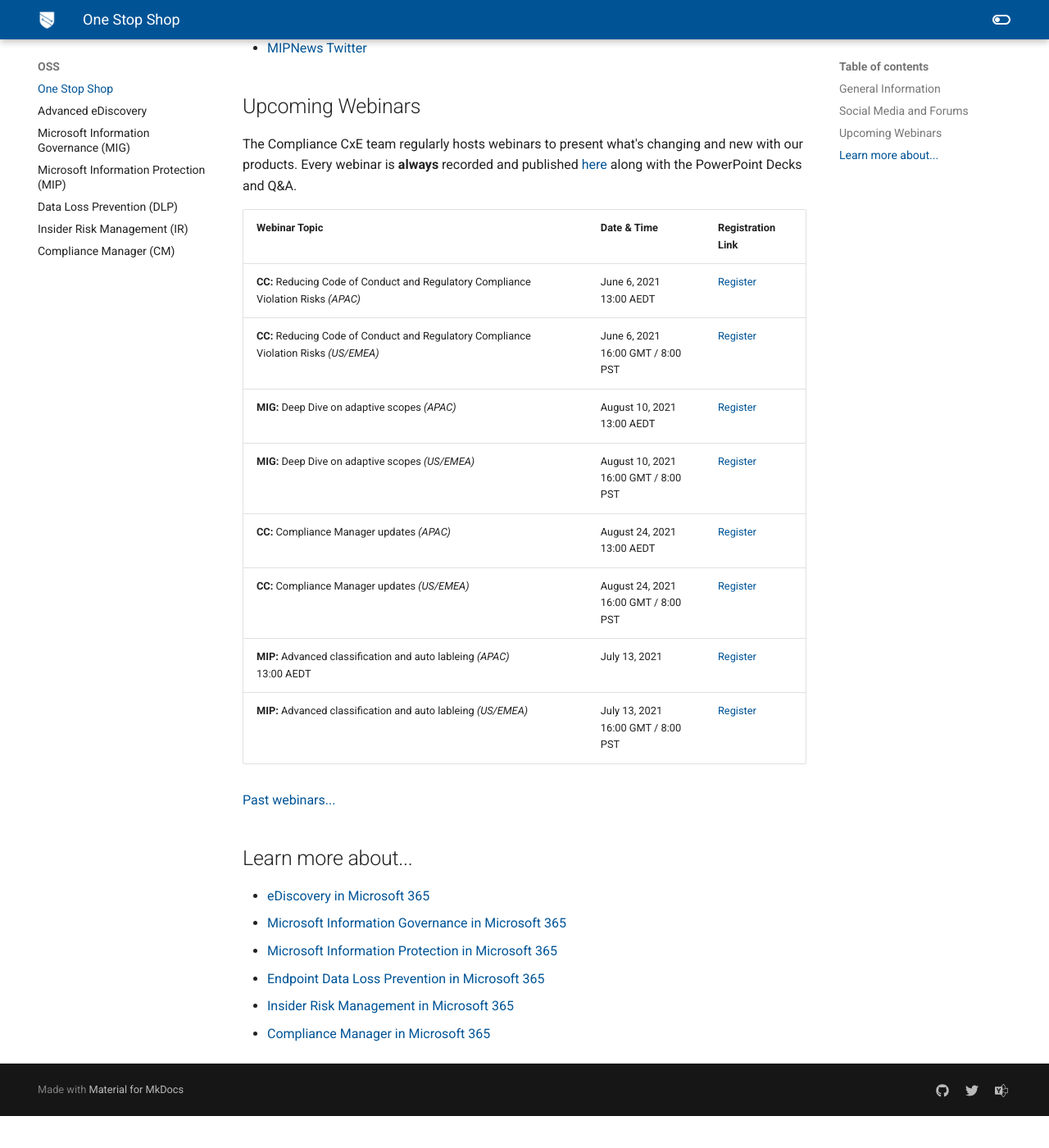
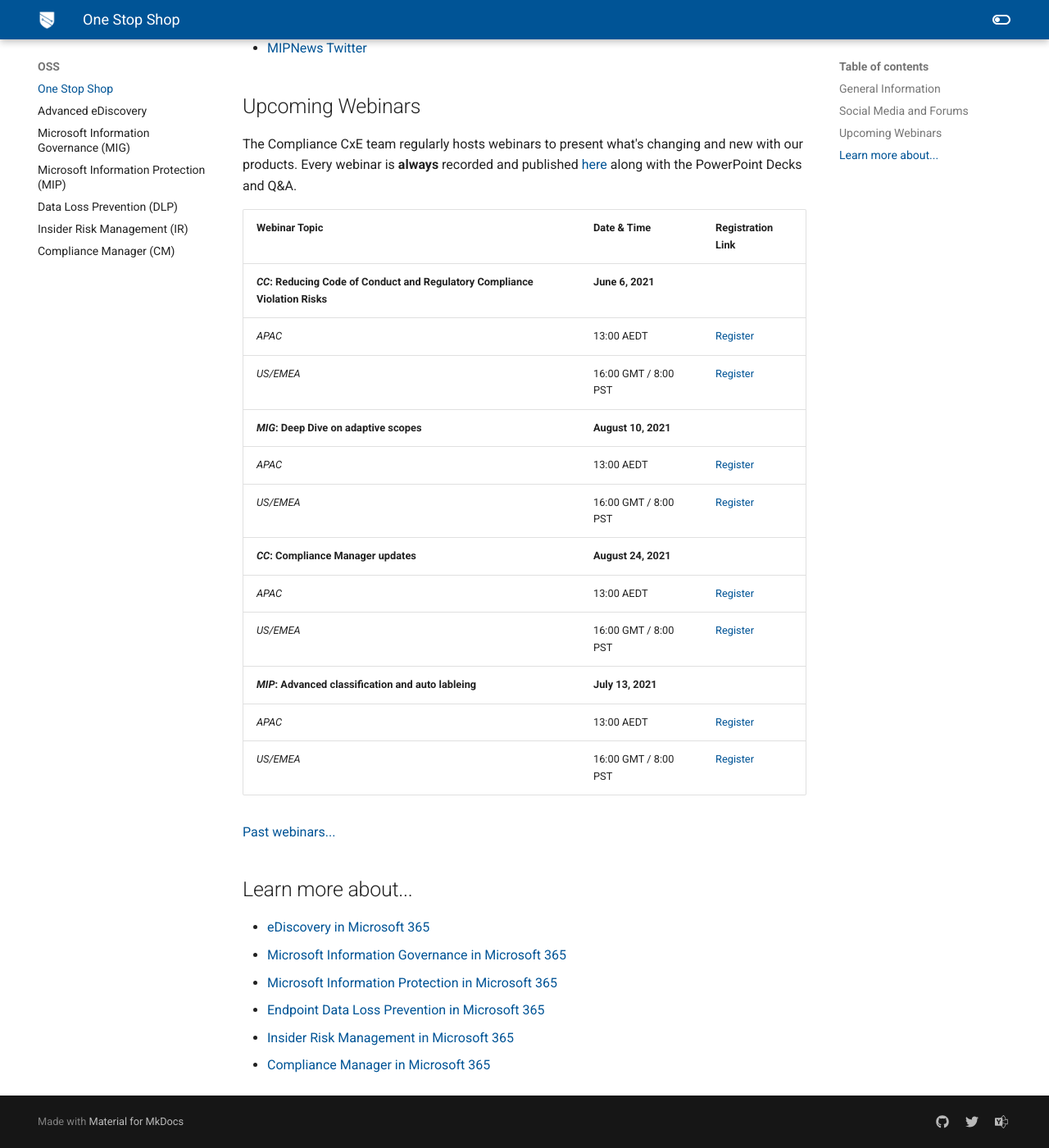
Before and after one commit to microsoft/ComplianceCxE, an MkDocs documentation site: the page built from docs/index.md, in a window 1280 px wide and 1400 px high, scrolled down 778 px. Shown: the whole window at 82% size. Built offline with MkDocs 1.6.1 and Material for MkDocs 9.7.7, drawn with Linux system fonts in a browser that asks for light colours; comment, search, counter and statistics services are not loaded; old or Windows-style settings are respelled for this version of MkDocs; before the commit the page ends 2139 px from its top, so only the background shows below that.

Commit message:
fixed webinars table

```diff
--- a/docs/index.md
+++ b/docs/index.md
@@ -23,14 +23,18 @@
 
 | Webinar Topic | Date & Time | Registration Link |
 | --- | --- | --- |
-|**CC:** Reducing Code of Conduct and Regulatory Compliance Violation Risks *(APAC)* | June 6, 2021 <br />13:00 AEDT | [Register](https://mipc.eventbuilder.com/event/45696) |
-|**CC:** Reducing Code of Conduct and Regulatory Compliance Violation Risks *(US/EMEA)* | June 6, 2021 <br />16:00 GMT / 8:00 PST | [Register](https://mipc.eventbuilder.com/event/45690) |
-|**MIG:** Deep Dive on adaptive scopes *(APAC)* | August 10, 2021 <br />13:00 AEDT | [Register](https://mipc.eventbuilder.com/event/45704) |
-|**MIG:** Deep Dive on adaptive scopes *(US/EMEA)* | August 10, 2021  <br />16:00 GMT / 8:00 PST | [Register](https://mipc.eventbuilder.com/event/45690) |
-|**CC:** Compliance Manager updates *(APAC)* | August 24, 2021 <br />13:00 AEDT | [Register](https://mipc.eventbuilder.com/event/45706) |
-|**CC:** Compliance Manager updates *(US/EMEA)* | August 24, 2021  <br />16:00 GMT / 8:00 PST | [Register](https://mipc.eventbuilder.com/event/45705) |
-|**MIP:** Advanced classification and auto lableing *(APAC)* <br />13:00 AEDT | July 13, 2021 | [Register](https://mipc.eventbuilder.com/event/45702) |
-|**MIP:** Advanced classification and auto lableing *(US/EMEA)* | July 13, 2021 <br />16:00 GMT / 8:00 PST| [Register](https://mipc.eventbuilder.com/event/45701) |
+|***CC*: Reducing Code of Conduct and Regulatory Compliance Violation Risks** | **June 6, 2021** |  |
+|  *APAC* | 13:00 AEDT | [Register](https://mipc.eventbuilder.com/event/45696) |
+|*US/EMEA* | 16:00 GMT / 8:00 PST | [Register](https://mipc.eventbuilder.com/event/45690) |
+|***MIG*: Deep Dive on adaptive scopes** | **August 10, 2021** |  |
+|*APAC* | 13:00 AEDT | [Register](https://mipc.eventbuilder.com/event/45704) |
+| *US/EMEA* | 16:00 GMT / 8:00 PST | [Register](https://mipc.eventbuilder.com/event/45690) |
+|***CC*: Compliance Manager updates** | **August 24, 2021** |  |
+| *APAC* | 13:00 AEDT | [Register](https://mipc.eventbuilder.com/event/45706) |
+| *US/EMEA* | 16:00 GMT / 8:00 PST | [Register](https://mipc.eventbuilder.com/event/45705) |
+|***MIP*: Advanced classification and auto lableing** | **July 13, 2021** |  |
+| *APAC* | 13:00 AEDT | [Register](https://mipc.eventbuilder.com/event/45702) |
+| *US/EMEA* | 16:00 GMT / 8:00 PST| [Register](https://mipc.eventbuilder.com/event/45701) |
 
 [Past webinars...](webinars)
 
```
